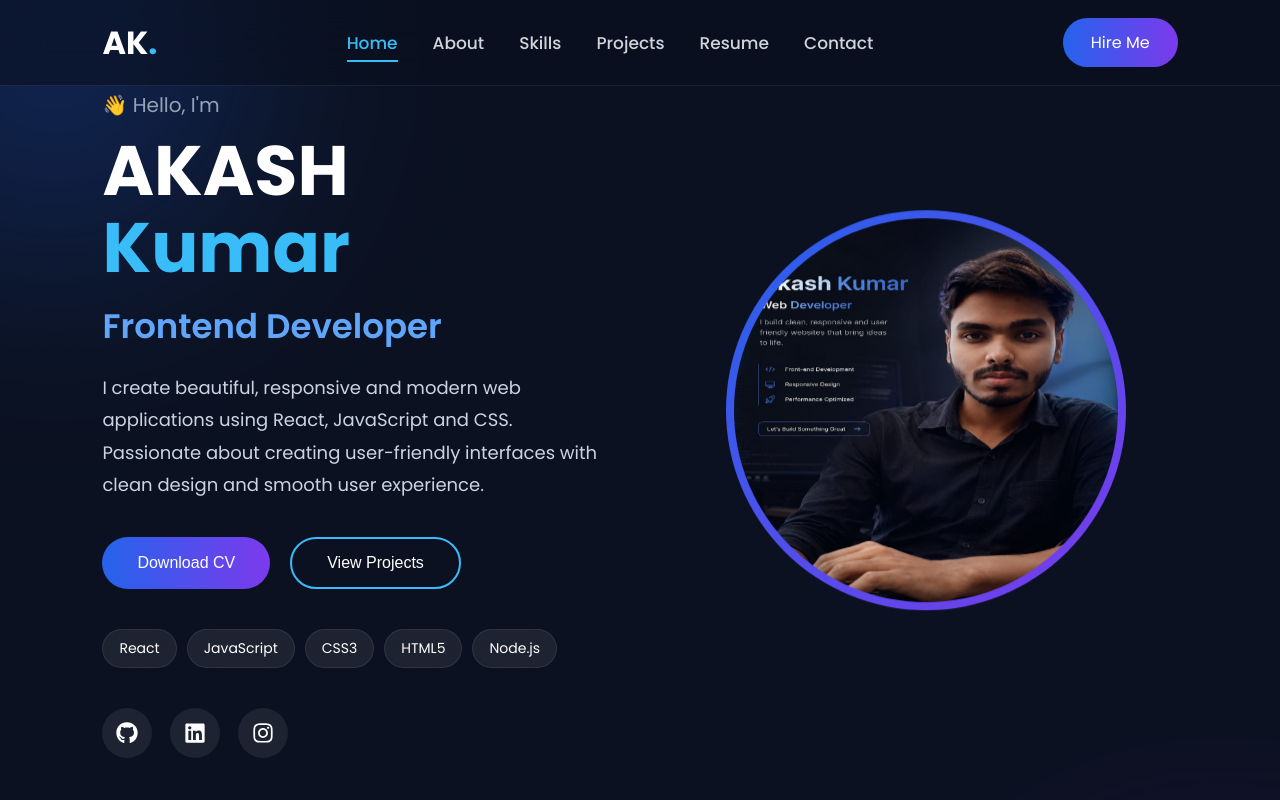
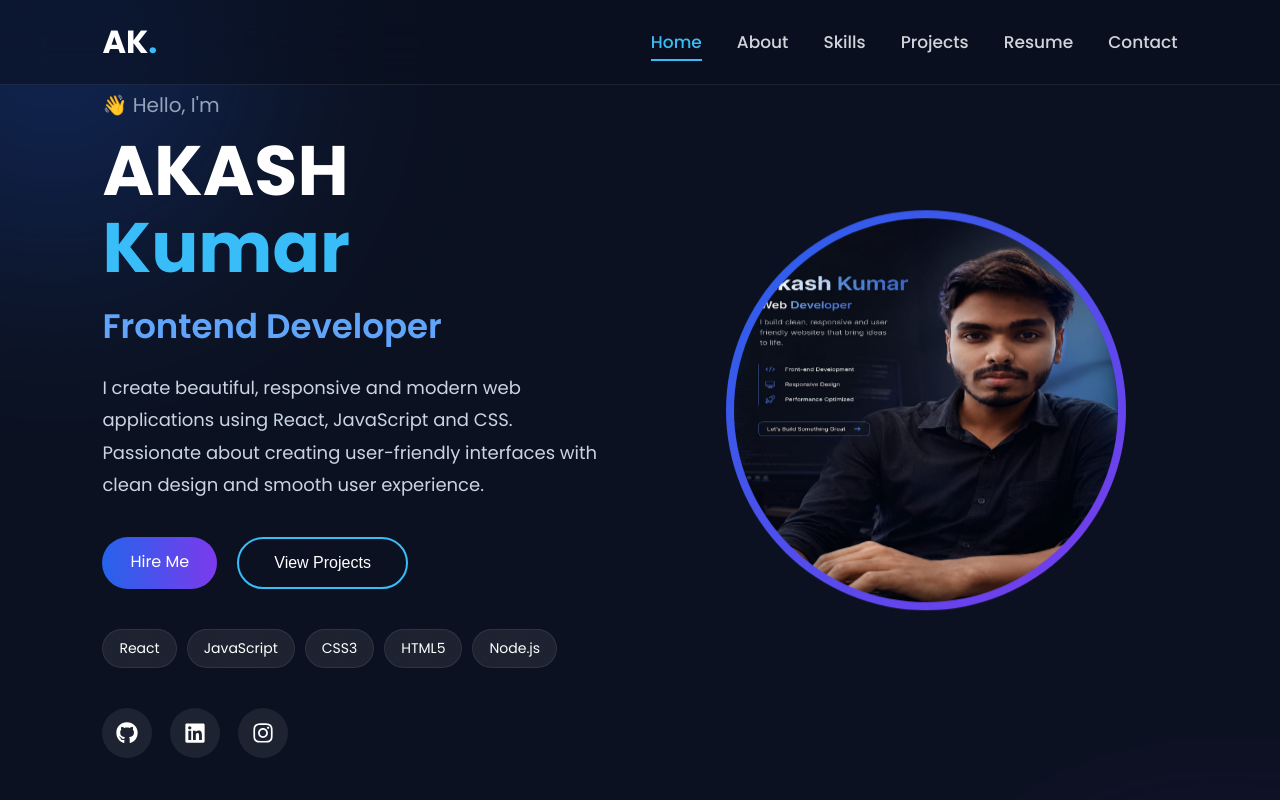
Before and after one commit to skyak191125/portfolio, a React (Vite) app: page / in a window 1280 px wide. Shown: the top 800 px of the page. Built offline with nearby package versions, Linux system fonts and the light colour scheme.

Commit message:
Update portfolio

```diff
--- a/src/components/Navbar.css
+++ b/src/components/Navbar.css
@@ -155,10 +155,10 @@ nav a.active::after{
 
 @media(max-width:900px){
 
-    .hire-btn{
+    /* .hire-btn{
 
-        display:none;
-    }
+
+    } */
 
     .menu-btn{
 
--- a/src/components/Navbar.jsx
+++ b/src/components/Navbar.jsx
@@ -58,7 +58,7 @@ function Navbar() {
   Hire Me
 </button> */}
 
-<a href="tel:+917292931928" className="hire-btn"> Hire Me</a>
+{/* <a href="tel:+917292931928" className="hire-btn"> Hire Me</a> */}
       {/* Mobile Icon */}
 
       <div
--- a/src/pages/Home.css
+++ b/src/pages/Home.css
@@ -328,3 +328,31 @@ transform:translate(-50%,10px);
 }
 
 }
+
+
+.hire-btn{
+
+    padding:12px 28px;
+
+    border:none;
+    border-radius:30px;
+
+    cursor:pointer;
+
+    color:white;
+
+    background:linear-gradient(90deg,#2563eb,#7c3aed);
+
+    transition:.35s;
+    text-decoration: none;
+}
+
+
+
+
+.hire-btn:hover{
+
+    transform:translateY(-4px);
+
+    box-shadow:0 10px 25px rgba(37,99,235,.35);
+}
--- a/src/pages/Home.jsx
+++ b/src/pages/Home.jsx
@@ -57,9 +57,7 @@ function Home() {
 
         <div className="buttons">
 
-          <button className="btn primary">
-            Download CV
-          </button>
+<a href="tel:+917292931928" className="hire-btn"> Hire Me</a>
 
           <button className="btn secondary">
             View Projects
```
